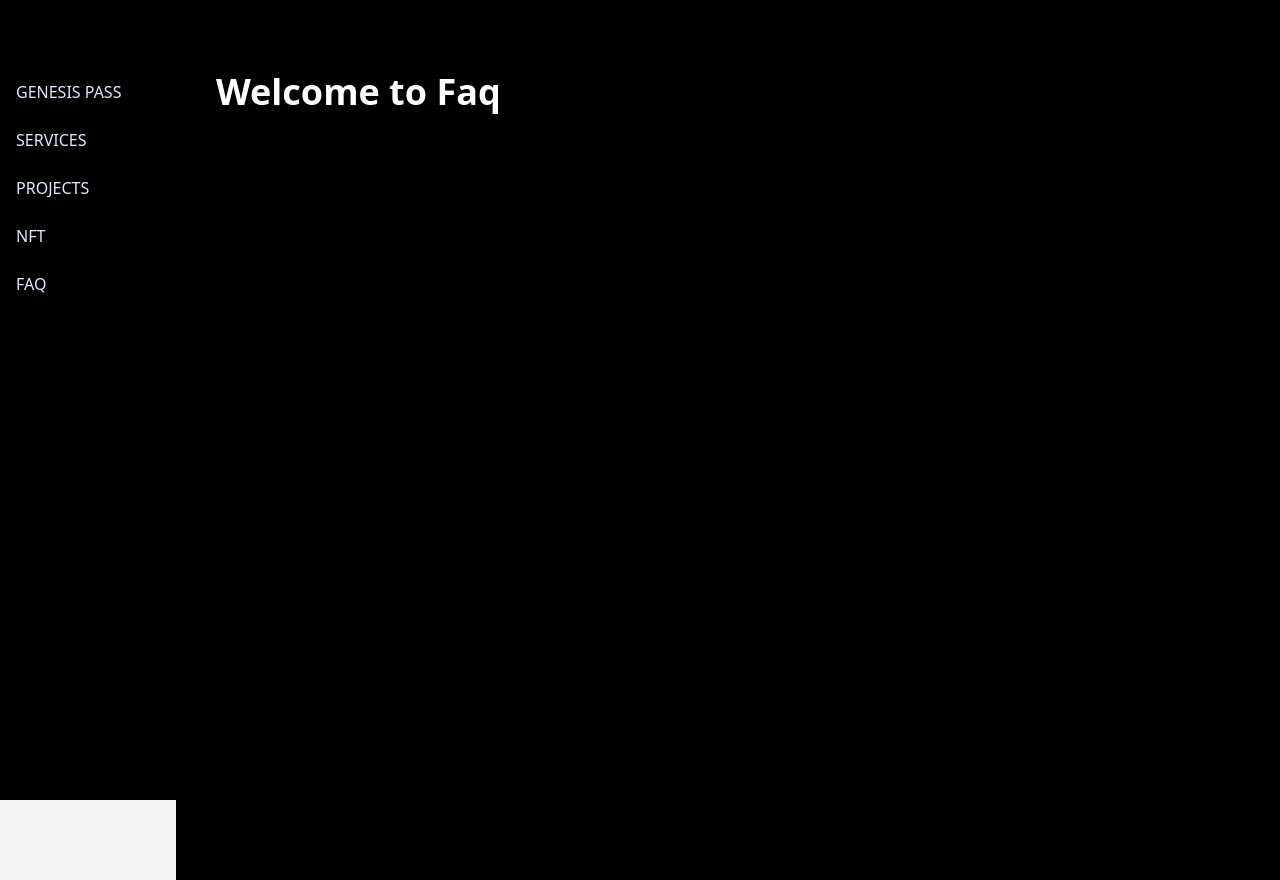
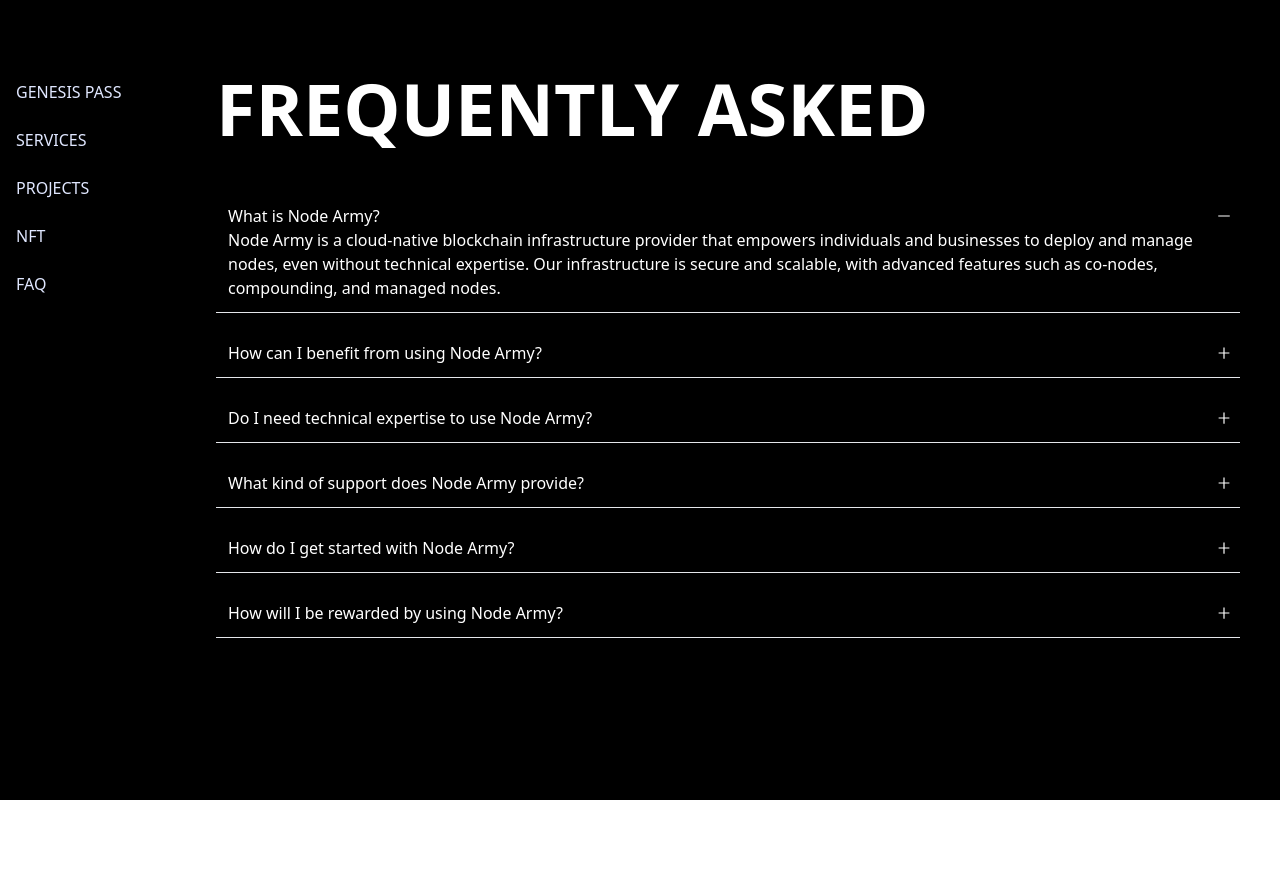
Before and after one commit to SheetalMetiz/Genesi, a Next.js app: page /Faq in a window 1280 px wide. After the commit the page ends 800 px from the top, so only its background shows below. Built offline with nearby package versions, Linux system fonts and the light colour scheme.

Commit message:
Add files via upload

```diff
--- a/pages/Faq.tsx
+++ b/pages/Faq.tsx
@@ -1,15 +1,57 @@
 
-// Faq Page
-const FAQ = () => {
-  return (
-    <div className="container h-screen sm:w-100">
-    <div className="grid place-center min-screen">
-      <div className="flex flex-col  gap-4">
-        <h1 className="text-4xl md:text-4xl  font-bold text-white my-8">Welcome to Faq</h1>
+import { useState } from "react";
+import FaqComponentItem from "../components/Accordian/faq";
+
+// Faq Page Details
+export default function Faq() {
+    const [open, setOpen] = useState(0);
+    const toggle = (index:any) => {
+      if(open === index) {
+        return setOpen
+      }
+      setOpen(index)
+    }
+
+    const faqs = [
+        {
+            key: 0,
+            title: "What is Node Army?",
+            description: "Node Army is a cloud-native blockchain infrastructure provider that empowers individuals and businesses to deploy and manage nodes, even without technical expertise. Our infrastructure is secure and scalable, with advanced features such as co-nodes, compounding, and managed nodes."
+        },
+        {
+            key: 1,
+            title: "How can I benefit from using Node Army?",
+            description: "Node Army"
+        },
+        {
+            key: 2,
+            title: "Do I need technical expertise to use Node Army?",
+            description: "Technical Node Army"
+        },
+        {key: 2, title: "What kind of support does Node Army provide?", description: "Support does"},
+        {key: 2, title: "How do I get started with Node Army?", description: "Get Started"},
+        {key: 2, title: "How will I be rewarded by using Node Army?", description: "Rewarded By"},
+    ];
+
+    return(
+      <>
+      <div className="container h-full sm:w-100">
+        <div className="grid place-center min-screen">
+          <div className="flex flex-col  gap-4">
+            <h1 className="text-4xl md:text-7xl  font-bold text-white my-8">FREQUENTLY ASKED</h1>
+            {faqs.map((data,index) => {
+              return (<FaqComponentItem
+              key = {index}
+              open={index === open}
+              title={data.title}
+              desc={data.description}
+              toggle={() => toggle(index)}
+              />);
+             })}
+          </div>
+        </div>
       </div>
-    </div>
-  </div>
-  );
-};
 
-export default FAQ;
+      </>
+    )
+}
--- a/pages/Projects.tsx
+++ b/pages/Projects.tsx
@@ -1,7 +1,11 @@
-// Projects Page
-import envirenment from '../public/static/images/envirenment.svg';
+
+import envirenment from '../public/static/images/envirenment.jpg';
+import node from '../public/static/images/nodeenicon.png';
+import proof from '../public/static/images/prooficon.png';
+import cloud from '../public/static/images/cloudicon.png';
 import Image from 'next/image';
 
+// Projects Page
 const Projects = () => {
   return (
     <div className="container sm:w-100">
@@ -9,15 +13,14 @@
         <div className="flex flex-col  gap-4">
           <h1 className="text-4xl md:text-7xl  font-bold text-white my-8">ENVIRONMENT STATEMENT</h1>
         </div>
-        {/* h-56 */}
         <div className=" text-white grid grid-cols-1 md:grid-cols-2 lg:grid-cols-3 gap-3 lg:gap-8">
           <div>
             <h2 className='text-xl'>PROOF OF STAKE</h2>
             <p className='text-gray-400'>Proof of stake blockchain validation is more environmentally friendly than proof of work, as it consumes significantly less energy by not requiring computational puzzles to be solved. Validators are selected based on cryptocurrency holdings,
              reducing the carbon footprint of the network.
              </p>
-             <p className='text-gray-400'>Unless directly disclosed none of the projects we support will operate through Proof of Work.</p>
-              {/* <Image className="w-[18px] h-[18px] my-3" src={codenode} alt="me" width="64" height="64" /> */}
+             <p className='text-gray-400 my-5'>Unless directly disclosed none of the projects we support will operate through Proof of Work.</p>
+             <Image className="w-[18px] h-[18px] my-3" src={proof} alt="me" width="64" height="64" />
           </div>
 
           <div>
@@ -25,31 +28,28 @@
             <p className='text-gray-400'>
             Cloud computing provides more efficient resource usage , reducing the need for physical hardware and lowering the carbon footprint of the network. Other benefits include increased scalability, faster transaction speeds, and improved accessibility.
             </p>
-            <p className='text-gray-400'>Overall, cloud computing provides an eco-friendly and efficient solution for validating and recording transactions on PoS blockchains.</p>
-            {/* <Image className="w-[18px] h-[18px] my-3" src={managenode} alt="me" width="64" height="64" /> */}
+            <p className='text-gray-400 my-5'>Overall, cloud computing provides an eco-friendly and efficient solution for validating and recording transactions on PoS blockchains.</p>
+            <Image className="w-[18px] h-[18px] my-3" src={cloud} alt="me" width="64" height="64" />
           </div>
 
-          <div className="visible sm:hidden md:invisible"></div>
+          <div className="visible"></div>
 
-          <div className="visible sm:hidden md:invisible">
+          <div className="visible"></div>
+
+
+          <div className="">
           <Image className="w-[320px]" src={envirenment} alt="me" width="64" height="64" />
           </div>
-
-          <div className="visible sm:hidden md:invisible"></div>
 
           <div>
           <h2 className='text-xl'>NODE ARMY</h2>
             <p className='text-gray-400'>
             We regularly review cloud computing platforms to ensure you can choose from proven, reliable, scalable and environmentally responsible providers. Node Army will endeavor to integrate a energy utilization metric to our and your dashboards in the near future for transparency of impact.
             </p>
-
+            <Image className="w-[18px] h-[18px] my-3" src={node} alt="me" width="64" height="64" />
           </div>
-
-          {/* </div> */}
-
         </div>
       </div>
-
     </div>
   );
 };
--- a/pages/Services.tsx
+++ b/pages/Services.tsx
@@ -1,16 +1,15 @@
-// Services page
 import Image from 'next/image';
 import frame from '../public/static/images/Frame.svg';
-
 import codenode from '../public/static/images/codenodeIcon.svg';
+import managenode from '../public/static/images/managenodeicon.svg';
+import reward from '../public/static/images/rewardIcon.svg';
+import nodecuild from '../public/static/images/nodebuildicon.svg';
+import block from '../public/static/images/blockchainicon.svg';
+import blockimg from '../public/static/images/blockchainicon.jpg';
+import nodeicon from '../public/static/images/nodeicon.svg';
 
 
-
-import block from '../public/static/images/blockchainicon.svg';
-
-
-
-
+// Services page
 const Services = () => {
   return (
     <div className="container sm:w-100">
@@ -18,7 +17,6 @@
         <div className="flex flex-col  gap-4">
           <h1 className="text-4xl md:text-7xl  font-bold text-white my-8">SERVICES</h1>
         </div>
-        {/* h-56 */}
         <div className="text-white grid grid-cols-1 md:grid-cols-2 lg:grid-cols-3 gap-3 lg:gap-8">
           <div>
             <h2 className="text-xl">Co-Nodes</h2>
@@ -35,28 +33,25 @@
              earned rewards. Develop a passive yield portfolio
              with minimum time and skill commitment.
             </p>
-
+            <Image className="w-[18px] h-[18px] my-3" src={managenode} alt="me" width="64" height="64" />
           </div>
           <div>
           <Image className="w-[320px]" src={frame} alt="me" width="64" height="64" />
             <p className="text-gray-400"> Nodes as a service
           An industrial node solution for projects requiring robust decentralised node infrastructures at scale.
           Node Army collaborates with projects during development phase and through a blockchain lifecycle.</p>
-
+          <Image className="w-[18px] h-[18px] my-3" src={nodeicon} alt="me" width="64" height="64" />
           </div>
-          {/* <div className='text-white grid grid-cols-1 md:grid-cols-2 lg:grid-cols-2 gap-3 lg:gap-8'> */}
           <div>
             <h2 className="text-xl">Rewards</h2>
-
             <p className="text-gray-400">
               Participate in underlying projects offering rewards for staking,
               validating, and securing their network through a transparent process.
               Node Army does not offer or promote its own Node Army yield, but rewards are transparently distributed on
               the blockchain according to the underlying projects protocol and tokenomics.
             </p>
-
+            <Image className="w-[18px] h-[18px] my-3" src={reward} alt="me" width="64" height="64" />
           </div>
-
           <div>
             <h2 className="text-xl">Node build templates</h2>
 
@@ -64,17 +59,19 @@
               Easily deploy nodes with pre-built templates hosted in the Marketplaces of premier cloud computing providers.
               Templates are specific to the different underlying blockchain networks, designed to make deployment seamless.
             </p>
-
+            <Image className="w-[18px] h-[18px] my-3" src={nodecuild} alt="me" width="64" height="64" />
           </div>
 
-          <div className="visible sm:hidden md:invisible"></div>
+          <div className="visible"></div>
 
-          {/* invisible ... */}
-          <div className="visible sm:hidden md:invisible"></div>
+
+          <div className="visible"></div>
+
+
           <div className="">
-          {/* h-[410px] */}
+          <Image className="w-[320px]" src={blockimg} alt="me" width="64" height="64" />
+          </div>
 
-          </div>
           <div className="">
           <h2 className="text-xl">Blockchain scalability</h2>
             <p className="text-gray-400">
@@ -85,9 +82,6 @@
             <Image className="w-[18px] h-[18px] my-3" src={block} alt="me" width="64" height="64" />
           </div>
 
-
-          {/* </div> */}
-
         </div>
       </div>
 
```
